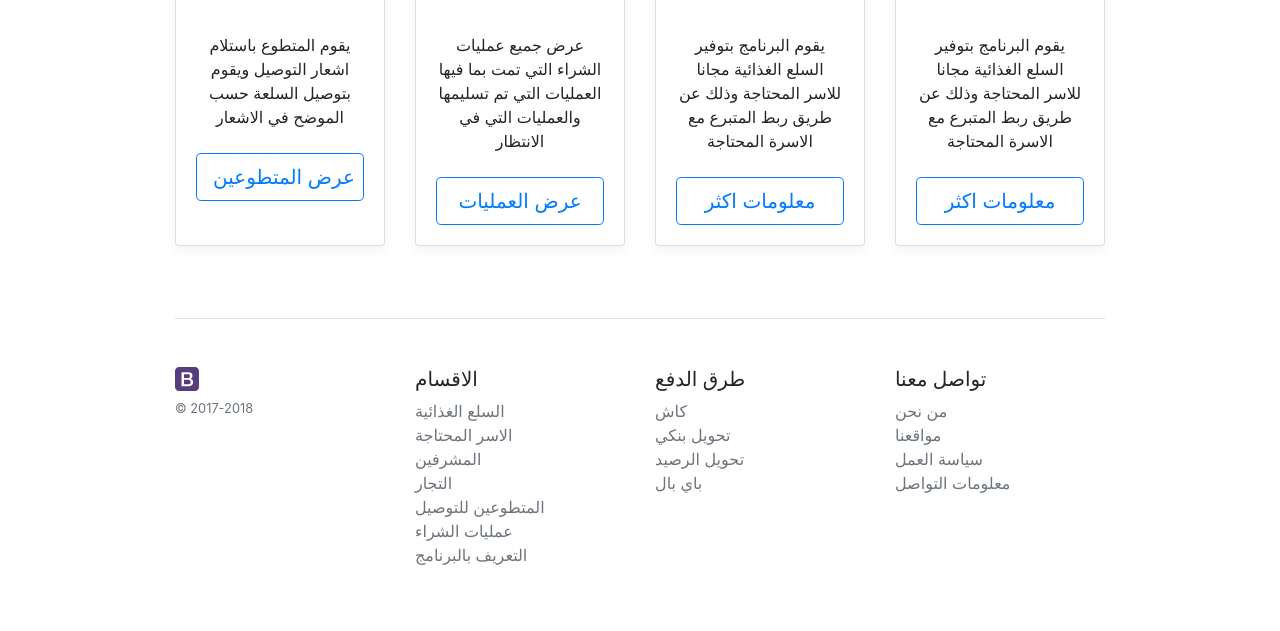
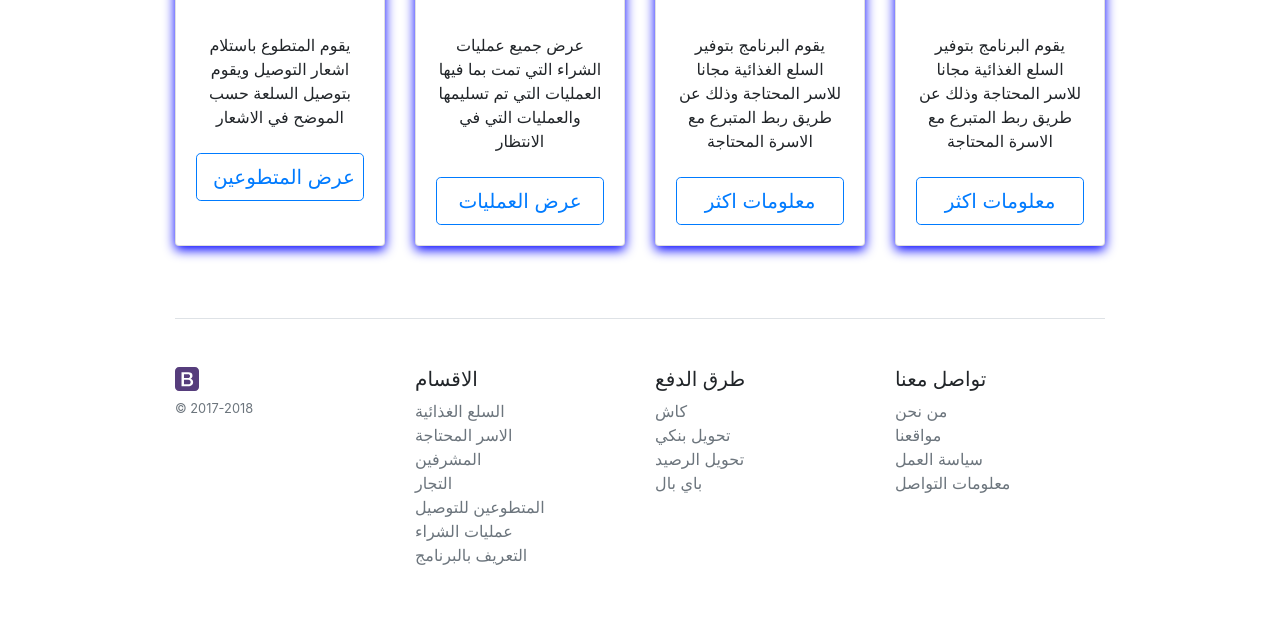
Before and after one commit to abubakergo/abubakergo.github.io, a plain HTML site: page index.html in a window 1280 px wide. Shown: the part 568-1199 px from the top of the page. Drawn offline with nearby package versions, Linux system fonts and the light colour scheme.

Commit message:
Update pricing.css

```diff
--- a/css/pricing.css
+++ b/css/pricing.css
@@ -22,4 +22,4 @@ html {
 .border-top { border-top: 1px solid #e5e5e5; }
 .border-bottom { border-bottom: 1px solid #e5e5e5; }
 
-.box-shadow { box-shadow: 0 .25rem .75rem rgba(0, 0, 0, .05); }
+.box-shadow { box-shadow: 0 .25rem .75rem blue; }
```
